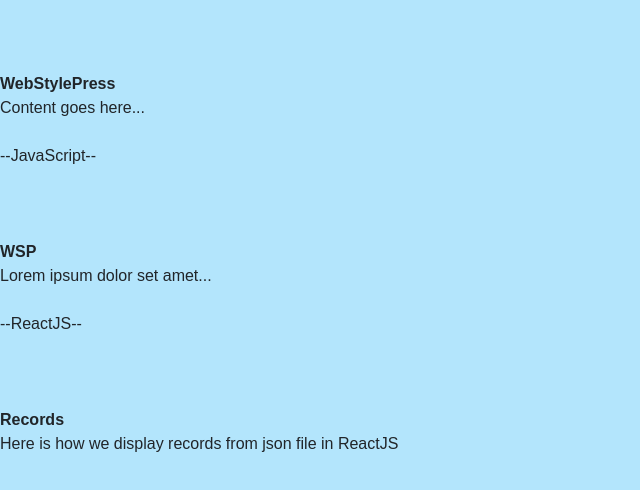
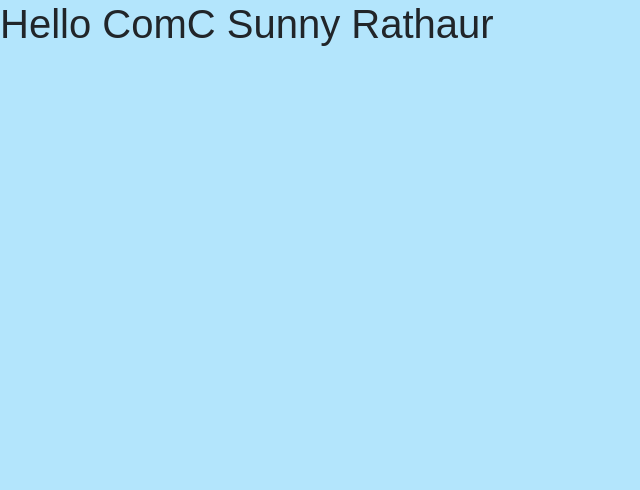
Before and after one commit to rathaur08/react-tutorial, a React (Create React App) app: page / in a window 1280 px wide. Shown: the top 490 px of the page, without its empty margins (0-640 px from the left). Built offline with nearby package versions, Linux system fonts and the light colour scheme.

Commit message:
Add First useContext Hook

```diff
--- a/src/App.js
+++ b/src/App.js
@@ -11,7 +11,8 @@
 // import UseEffectAPI from './components/useEffect/UseEffectAPI';
 // import Uncontrolled from './components/Form/Uncontrolled';
 // import UseReducer from './components/UseReducer';
-import DataJSONFile from './components/DataJSONFile';
+// import DataJSONFile from './components/DataJSONFile';
+import ConA from './components/useContext/ConA';
 
 const App = () => {
   return (
@@ -50,7 +51,10 @@
       {/* <UseReducer/> */}
 
       {/* Fetch Data from JSON File in React JS | React JSON */}
-      <DataJSONFile/>
+      {/* <DataJSONFile/> */}
+
+      {/* What is Prop Drilling, Context API & useContext Hook in React */}
+      <ConA/>
 
     </div>
   )
--- /dev/null
+++ b/src/components/useContext/ConA.js
@@ -0,0 +1,15 @@
+import React, { createContext } from 'react';
+import ComB from "./ConB";
+
+const BioData = createContext();
+
+const ConA = () => {
+  return(
+  <BioData.Provider value={"Sunny Rathaur"}>
+    <ComB/>
+  </BioData.Provider>
+  )
+}
+
+export default ConA
+export {BioData};
--- /dev/null
+++ b/src/components/useContext/ConB.js
@@ -0,0 +1,8 @@
+import React, { useContext } from 'react';
+import ComC from "./ConC";
+
+const ConB = () => {
+  return <ComC />
+}
+
+export default ConB
--- /dev/null
+++ b/src/components/useContext/ConC.js
@@ -0,0 +1,9 @@
+import React, {useContext} from 'react';
+import { BioData } from "./ConA";
+
+const ConC = ({name}) => {
+  const channelName = useContext(BioData);
+  return <h1>Hello ComC {channelName}</h1>
+}
+
+export default ConC
```
